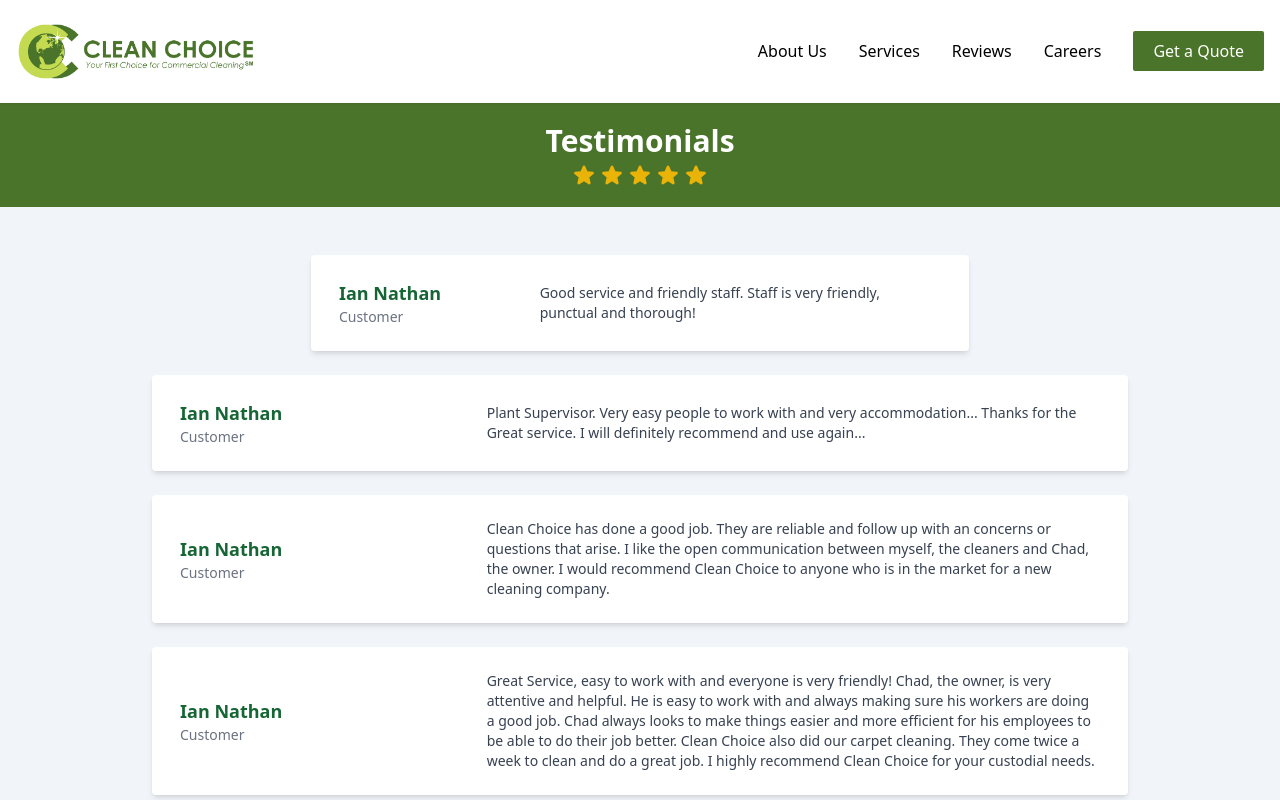
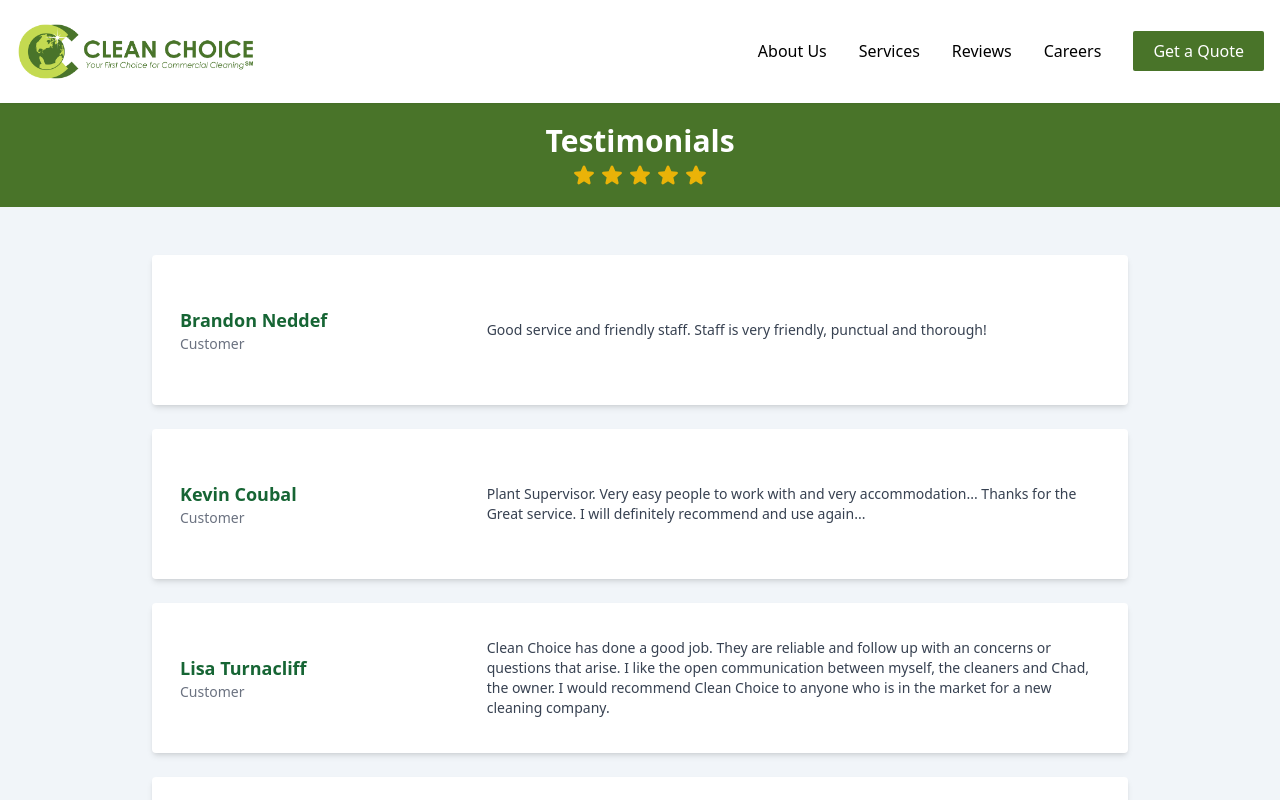
Before and after one commit to Clean-Choice-Website/clean-choice, a React (Vite) app: page /reviews in a window 1280 px wide. Shown: the top 800 px of the page. Built offline with nearby package versions, Linux system fonts and the light colour scheme.

Commit message:
Variable prop name and text

```diff
--- a/src/components/Review.jsx
+++ b/src/components/Review.jsx
@@ -1,16 +1,18 @@
-const Review = ({ children }) => {
+/* eslint-disable react/prop-types */
+const Review = ({ children, name }) => {
   return (
-    <div className='mx-auto flex max-w-5xl justify-center'>
-      <div className='mx-4 max-w-[450px] rounded bg-white p-3 shadow-md md:mx-6 md:flex md:w-auto md:max-w-none md:flex-row-reverse md:items-center md:px-7 md:py-6'>
+    <div className='mx-auto w-full max-w-5xl'>
+      <div className='flex min-h-[150px] justify-center md:mx-0'>
+        <div className='mx-4 max-w-[450px] rounded bg-white p-3 shadow-md md:mx-6 md:flex md:w-full md:max-w-none md:flex-row-reverse md:items-center md:px-7 md:py-6'>
           <p className='mb-4 text-sm font-light text-gray-700 md:mb-0 md:w-2/3'>
             {children}
           </p>
           <div className='flex justify-between md:w-1/3 md:flex-row-reverse md:items-center md:justify-end md:gap-4'>
             <div className=''>
-            <p className='text-lg font-semibold text-green-800'>Ian Nathan</p>
+              <p className='text-lg font-semibold text-green-800'>{name}</p>
               <p className='text-sm text-gray-500'>Customer</p>
             </div>
-          {/* <img className='w-12 md:h-12' src={defaultUser} alt='User icon' /> */}
+          </div>
         </div>
       </div>
     </div>
```
Lines whose indentation alone changed are shown as unchanged.
